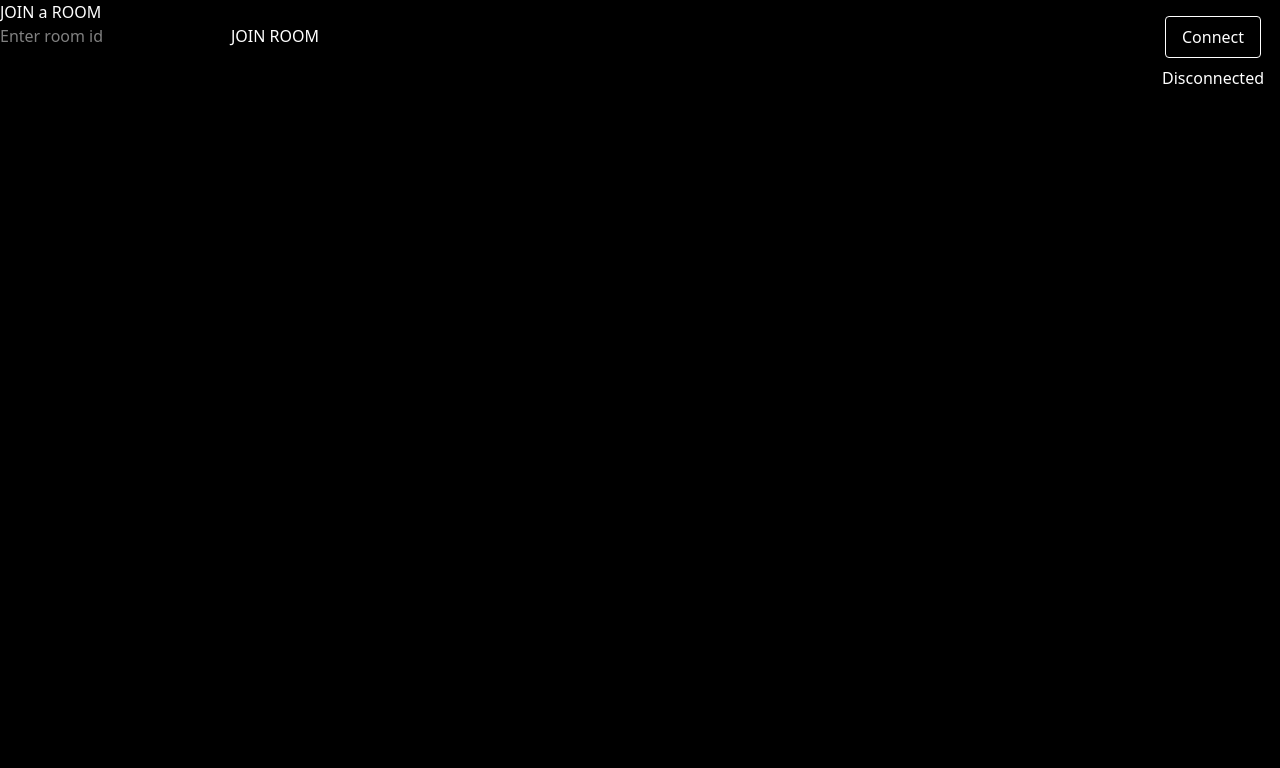
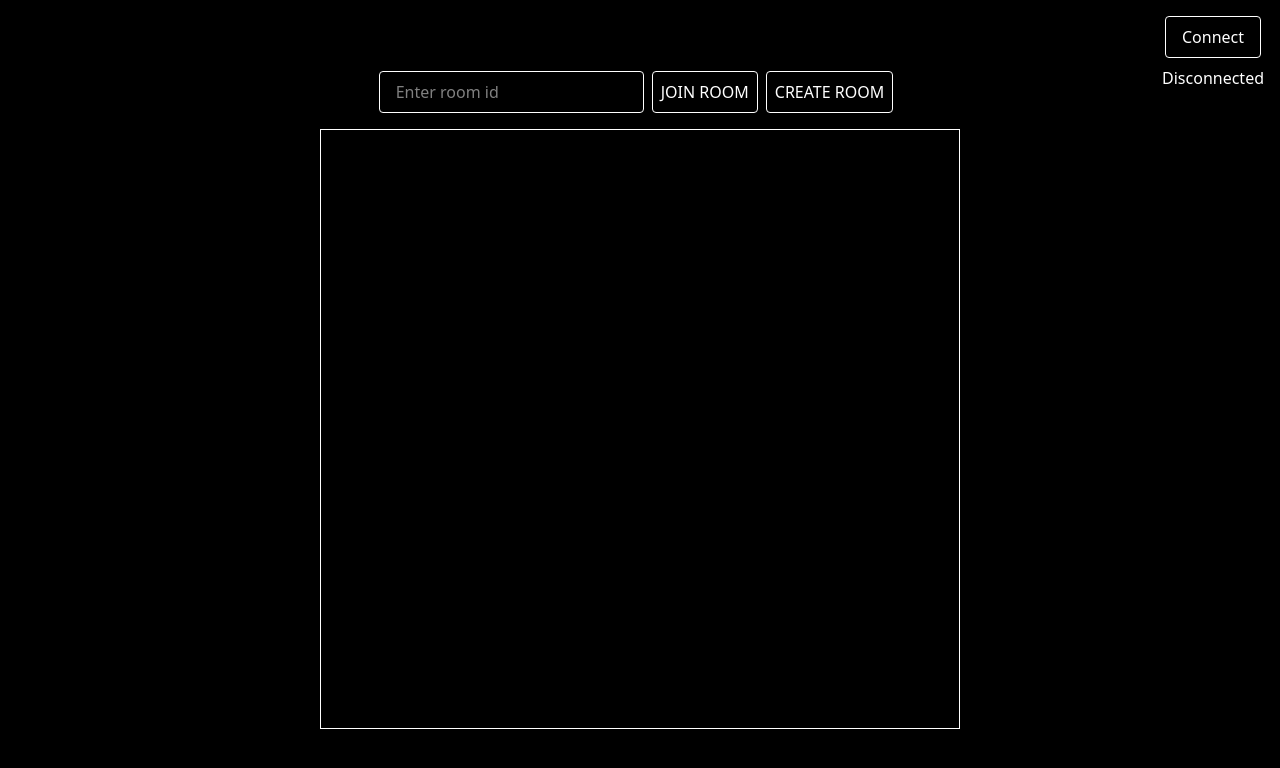
Before and after one commit to binay-das/broadcast-room-chat, a React (Vite) app in the folder Frontend/: page / in a window 1280 px wide. Shown: the top 768 px of the page. Built offline with nearby package versions, Linux system fonts and the light colour scheme.

Commit message:
Creating a room

```diff
--- a/Frontend/src/App.tsx
+++ b/Frontend/src/App.tsx
@@ -18,6 +18,18 @@ function App() {
     setUserRoom(roomId);
     setIsInRoom(true);
   };
+
+  const createRoom = () => {
+    const items = 'ABCDEFGHIJKLMNOPQRSTUVWXYZabcdefghijklmnopqrstuvwxyz0123456789';
+    let roomId = '';
+    for (let i = 0; i < 6; i++) {
+      roomId += items.charAt(Math.floor(Math.random() * items.length));
+    }
+    socket?.send(JSON.stringify({ type: "join", payload: { roomId } }));
+    setUserRoom(roomId);
+    setIsInRoom(true);
+
+  }
 
   const sendMsg = () => {
     const msg = msgRef.current?.value;
@@ -63,7 +75,7 @@ function App() {
   }, [socket]);
 
   return (
-    <div className="w-full h-screen bg-black text-white">
+    <div className="w-full h-screen bg-black text-white flex flex-col justify-center items-center">
       <div className="flex flex-col gap-2 items-center absolute top-4 right-4">
         <button
           className="border rounded px-4 py-2"
@@ -74,14 +86,14 @@ function App() {
         <span>{socket ? "Connected" : "Disconnected"}</span>
       </div>
       <div>
+        <input type="text" placeholder="Enter room id" ref={joinRoomRef} className="border px-4 py-2 rounded mr-2 mb-4"/>
+        <button onClick={joinRoom} className="border rounded mr-2 p-2">JOIN ROOM</button>
+        <button onClick={createRoom} className="border rounded mr-2 p-2">CREATE ROOM</button>
+      </div>
+      <div className="border w-1/2 mx-auto h-3/4 ">
         {messages.map((msg, index) => (
           <div key={index}>{msg}</div>
         ))}
-      </div>
-      <div>
-        <h1>JOIN a ROOM</h1>
-        <input type="text" placeholder="Enter room id" ref={joinRoomRef} />
-        <button onClick={joinRoom}>JOIN ROOM</button>
       </div>
       {isInRoom && (
         <div>
```
